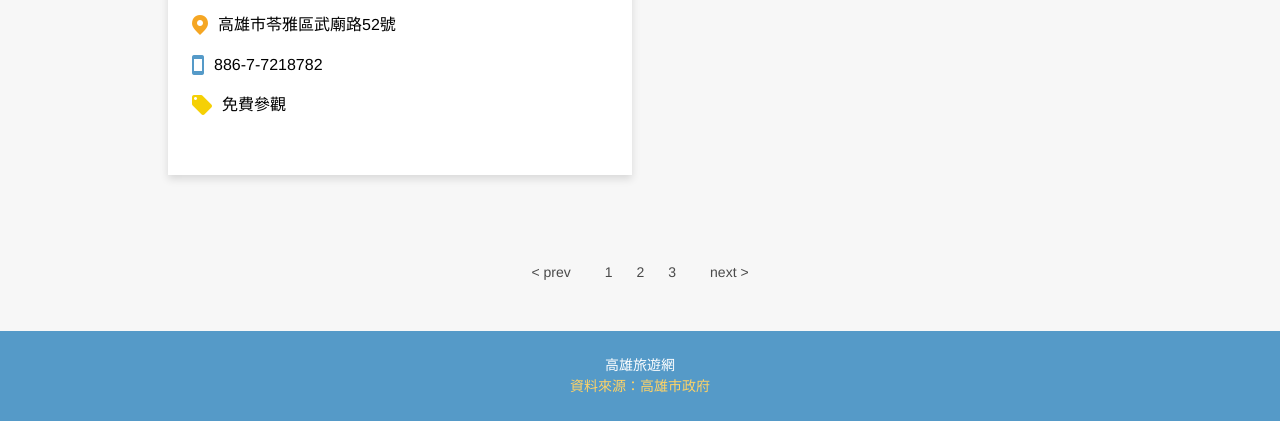
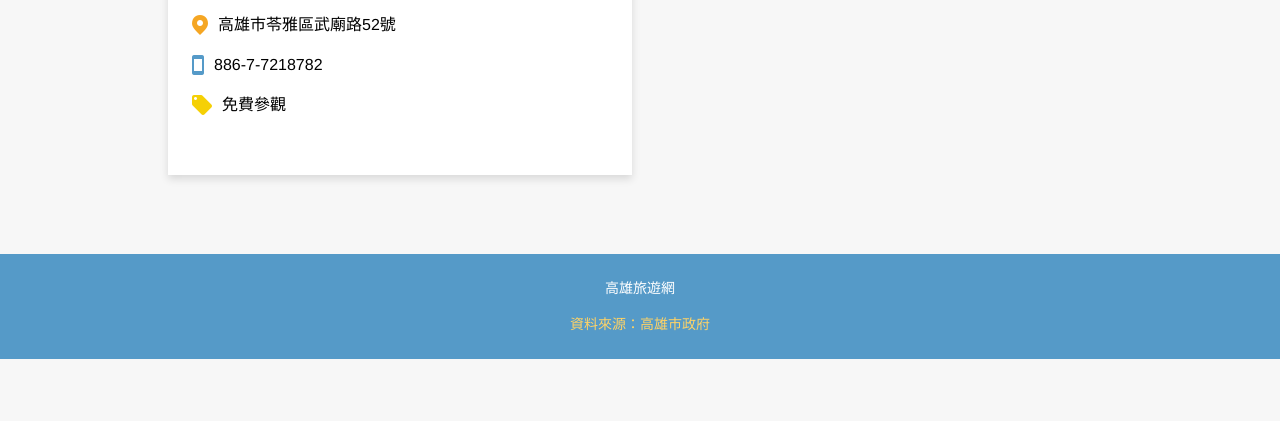
Before and after one commit to VickyChan096/kaohsiungTrip, a plain HTML site: page index.html in a window 1280 px wide. Shown: the part 1311-1732 px from the top of the page. After the commit the page ends 1670 px from the top, so only its background shows below. Drawn offline with Linux system fonts and the light colour scheme.

Commit message:
10-隱藏page頁

```diff
--- a/css/main.scss
+++ b/css/main.scss
@@ -263,6 +263,7 @@
   background-color: #559AC8;
 
   &__source {
+    padding-top: 15px;
     color: #FFD366;
   }
 }
--- a/index.html
+++ b/index.html
@@ -151,7 +151,7 @@
         </li>
       </ul>
     </main>
-    <section class="page">
+    <!-- <section class="page">
       <div class="page__prevNext">< prev</div>
       <ul class="page__number">
         <li>1</li>
@@ -159,7 +159,7 @@
         <li>3</li>
       </ul>
       <div class="page__prevNext">next ></div>
-    </section>
+    </section> -->
     <footer class="footer">
       <p>高雄旅遊網</p>
       <p class="footer__source">資料來源：高雄市政府</p>
```
Also changed, not shown: css/main.css, 1 other file.
